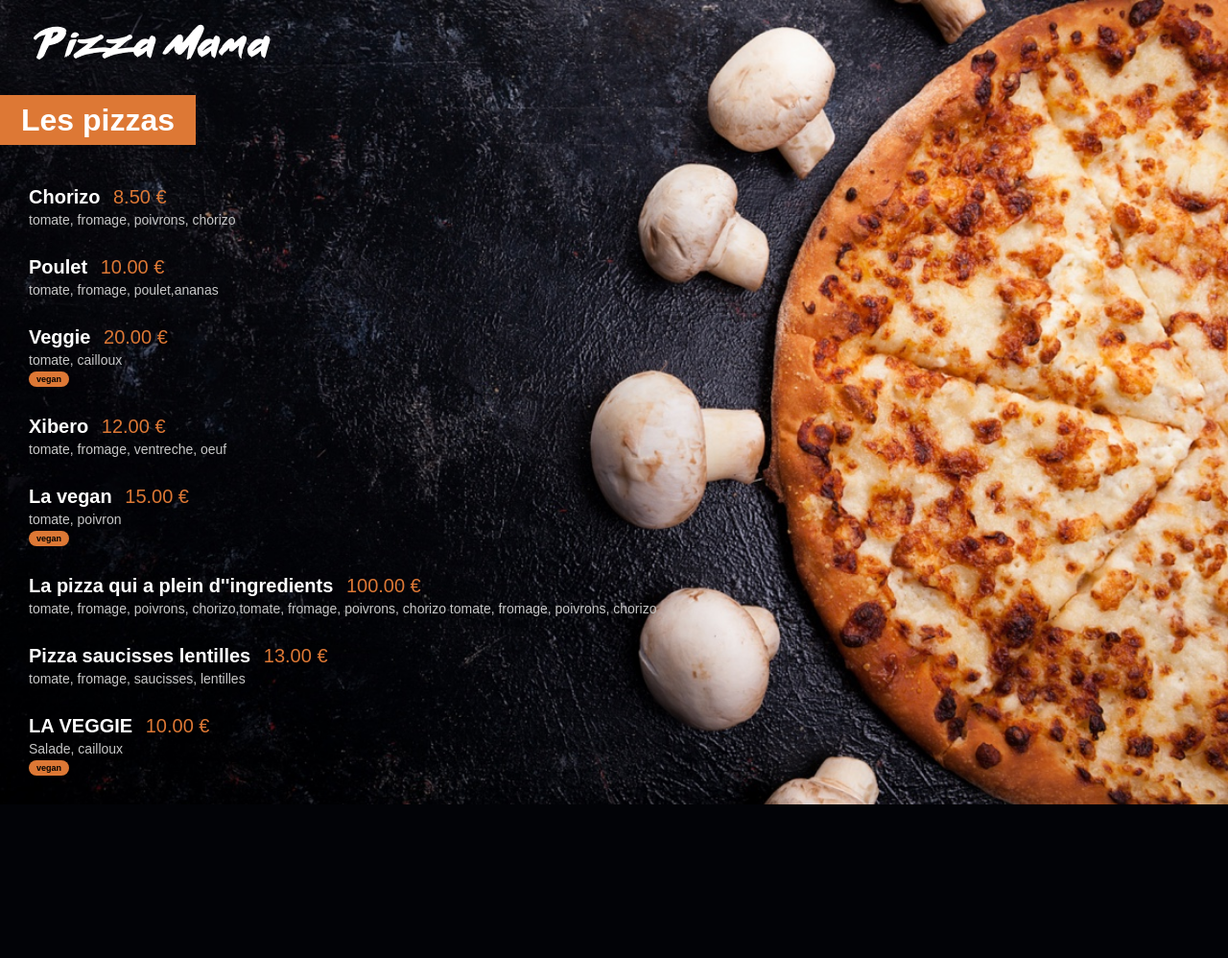
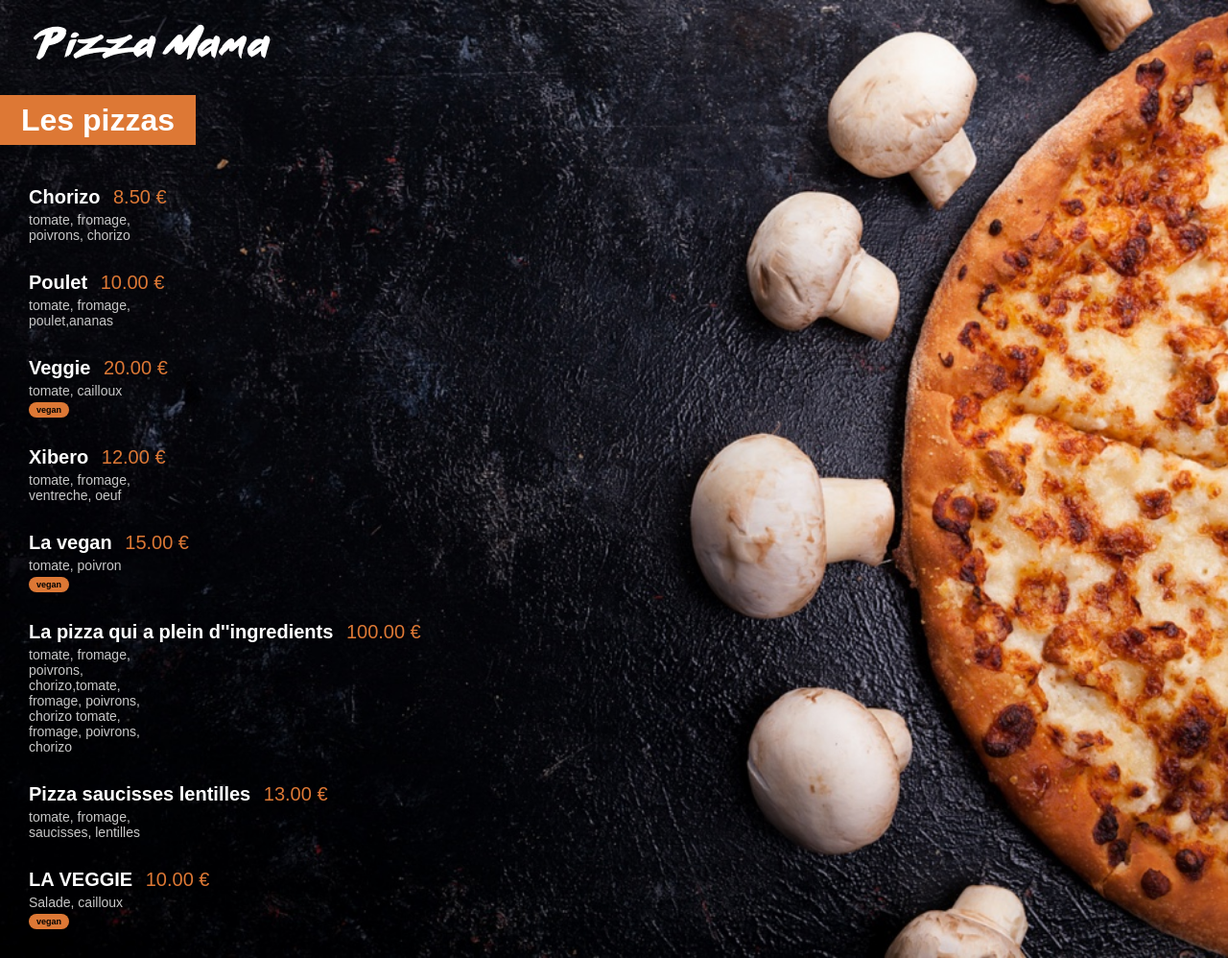
Before and after one commit to FabienGOYHEX/PizzaMamaDjango, a Django app: page /menu/ in a window 1280 px wide. Shown: the whole page at 96% size. Before the commit the page ends 838 px from the top, so only its background shows below. Run offline with Django 4.2, Linux system fonts and the light colour scheme; data comes from the database, SQL or seed files in the repository; both versions use the stored data as it was after the commit.

Commit message:
fixed somme style

```diff
--- a/pizzaMama/menu/static/menu/style.css
+++ b/pizzaMama/menu/static/menu/style.css
@@ -38,6 +38,8 @@ h1 {
 .pizza_name {
     font-size: 20px;
     font-weight: 600;
+    width: 470px;
+
 }
 
 .pizza_price {
@@ -51,6 +53,7 @@ h1 {
     font-size: 14px;
     margin-top: 4px;
     display: block;
+    width: 120px;
 }
 
 .pizza_vegan {
```
Also changed, not shown: pizzaMama/db.sqlite3.
